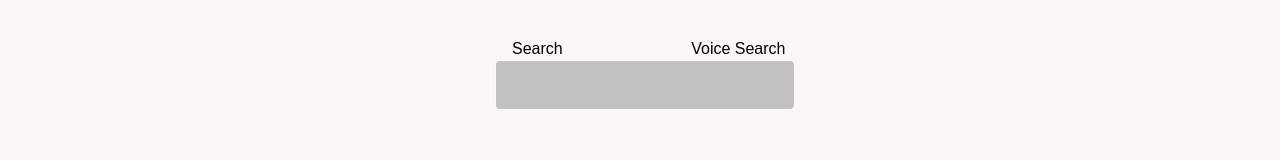
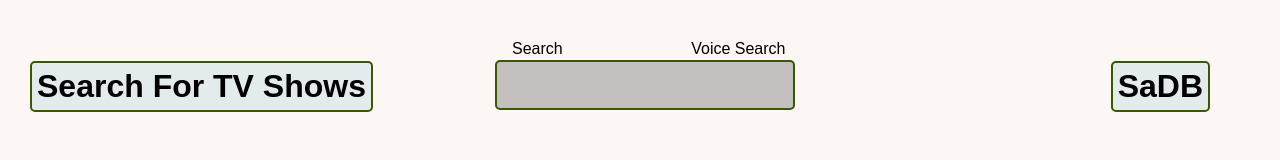
Before and after one commit to tekumalsaisaketh/shows, a plain HTML site: page index.html in a window 1280 px wide. Drawn offline with Linux system fonts and the light colour scheme.

Commit message:
new changes

```diff
--- a/index.html
+++ b/index.html
@@ -11,11 +11,14 @@
 </head>
 <body style=" background:#FCF6F5FF">
 
-
+    <h1 id="head1"
+      style="position:absolute;top:40px;left: 30px;border: 2px solid rgb(58, 87, 2);border-radius: 5px;background-color: rgb(228, 235, 236);padding: 5px;">
+      Search For TV Shows</h1>
+    <h1 id="head2" style="position:absolute;top:40px;right: 70px;border: 2px solid rgb(58, 87, 2);border-radius:5px;background-color: rgb(228, 235, 236);padding: 5px;">SaDB</h1>
      <span onclick="f2()" style="color: black;position: absolute;top: 40px;left: 40%;">Search</span>
      <span onclick="f1()" style="color: black;position: absolute;top: 40px;left: 54%;">Voice Search</span>
     <div style="position: absolute;top: 60px;">
-      <input type="text" style="border: 1px solid white;" id="names" >
+      <input type="text" style="border: 2px solid rgb(58, 87, 2);" id="names">
 
     </div>
   <div class="container" id="cont" style="position: absolute; top: 100px;">
--- a/style.css
+++ b/style.css
@@ -125,6 +125,16 @@ body {
     column-count: 1;
   }
 }
+@media only screen and (min-width: 200px) and (max-width: 1100px)
+{
+  #head1 {
+    display: none;
+  }
+
+  #head2 {
+    display: none;
+  }
+}
 
 @media only screen and (min-width: 321px) and (max-width: 768px) {
   #hello {
@@ -132,6 +142,7 @@ body {
     -webkit-column-count: 2;
     column-count: 2;
   }
+
 }
 
 @media only screen and (min-width: 769px) and (max-width: 1200px) {
```
